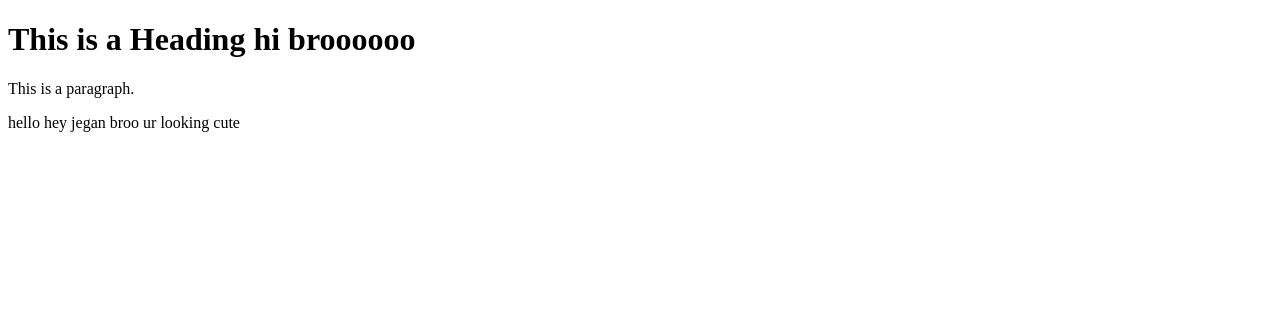
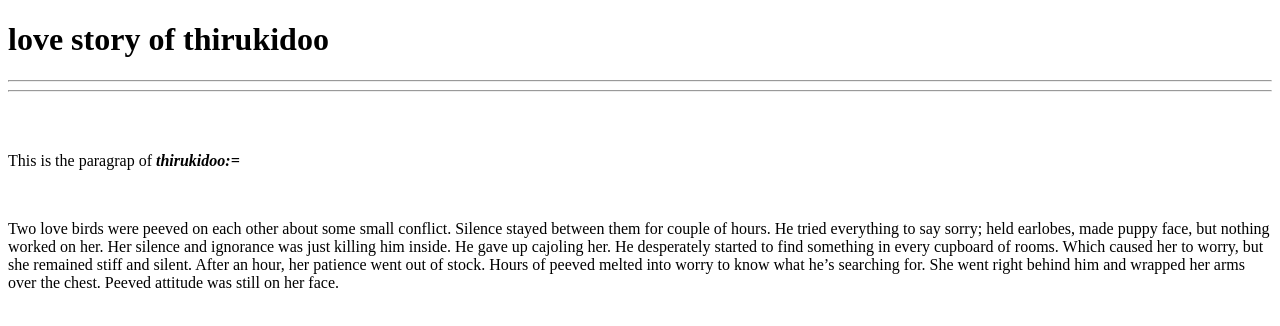
Before and after one commit to thirukidooo/my-first-project, a plain HTML site: page index.html in a window 1280 px wide. Drawn offline with Linux system fonts and the light colour scheme.

Commit message:
sucessfully added

```diff
--- a/index.html
+++ b/index.html
@@ -1,13 +1,22 @@
 <!DOCTYPE html>
 <html>
-<head>
-<title>Page Title</title>
-</head>
-<body>
+  <head>
+  <meta name="thirukidoo:" content="the good love story of two patners">
+  <meta charset="utf-8">
+  <title>thirukidoo website</title>
+  </head>
+  <body>
+    <h1>love story of thirukidoo</h1>
 
-<h1>This is a Heading hi broooooo</h1>
-<p>This is a paragraph.</p>
- hello
- hey jegan broo ur looking cute
-</body>
+    <hr>
+    <hr>
+    <br>
+    <br>
+  <p>This is the paragrap of <b><i>thirukidoo:=</i></b></p>
+  <br>
+  <p>Two love birds were peeved on each other about some small conflict. Silence stayed between them for couple of hours. He tried everything to say sorry; held earlobes, made puppy face, but nothing worked on her. Her silence and ignorance was just killing him inside. He gave up cajoling her. He desperately started to find something in every cupboard of rooms. Which caused her to worry, but she remained stiff and silent. After an hour, her patience went out of stock. Hours of peeved melted into worry to know what he’s searching for. She went right behind him and wrapped her arms over the chest. Peeved attitude was still on her face.</p>
+
+
+  </body>
+
 </html>
```
